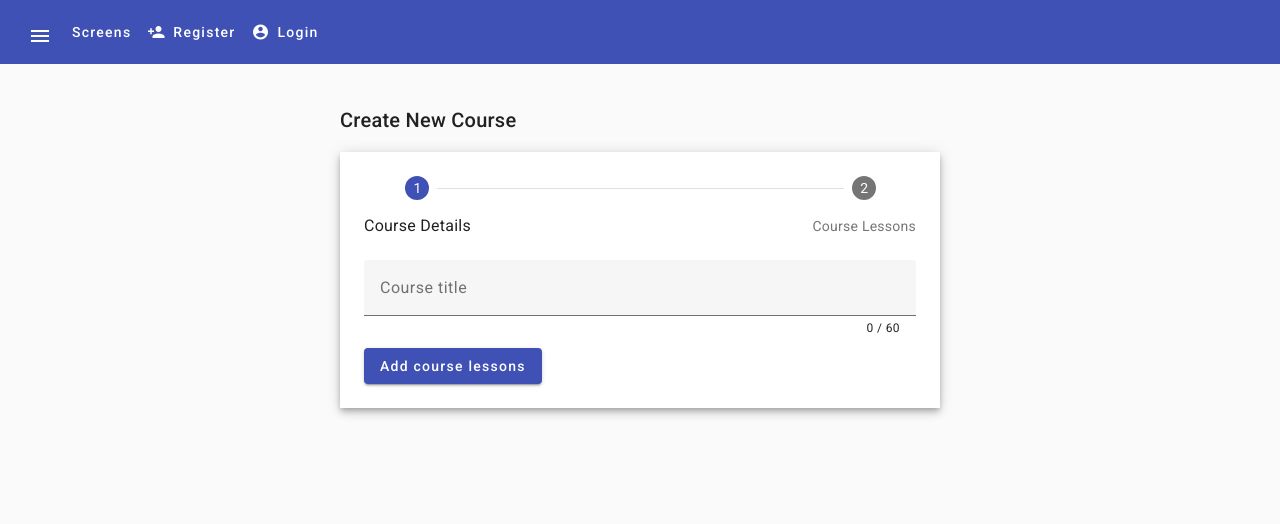
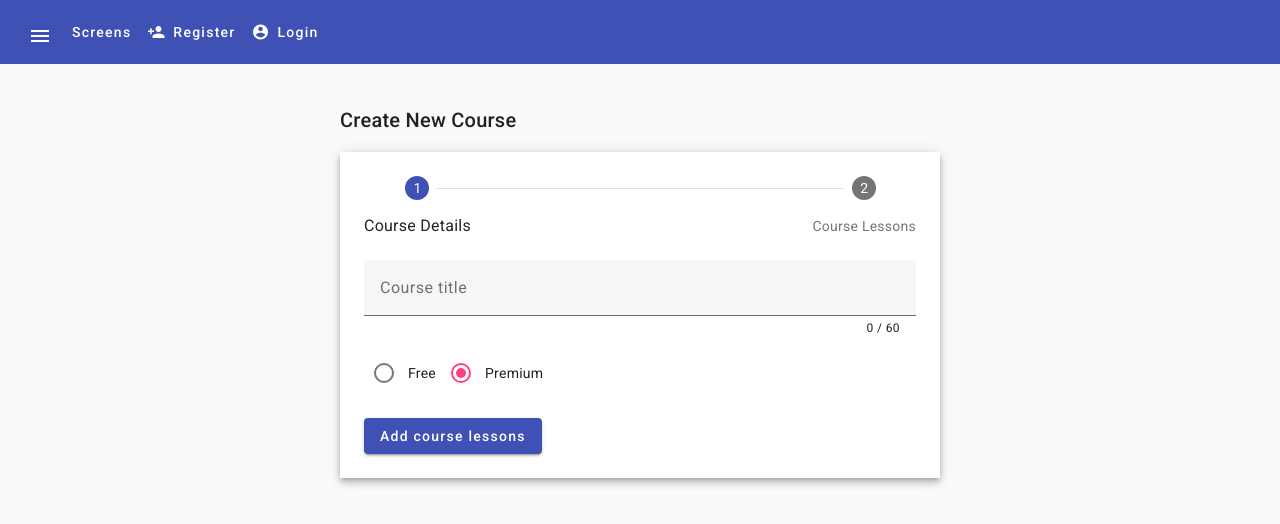
Before and after one commit to syedumerahmedcode/angular-material-course, an Angular app: page /add-new-course in a window 1280 px wide. Shown: the top 524 px of the page. Built offline with nearby package versions, Linux system fonts and the light colour scheme.

Commit message:
Feature: Radio button

```diff
--- a/src/app/create-course/create-course-step-1/create-course-step-1.component.html
+++ b/src/app/create-course/create-course-step-1/create-course-step-1.component.html
@@ -7,12 +7,16 @@
             {{title.value.length}} / 60
         </mat-hint>
         <mat-error *ngIf="courseTitle.errors?.minlength">
+            A minimum length of 5 characters is required.
+        </mat-error>
+    </mat-form-field>
 
-            A minimum length of 5 characters is required.
+    <mat-radio-group class="course-type" formControlName="courseType">
+        <mat-radio-button value="free">Free</mat-radio-button>
+        <mat-radio-button value="premium">Premium</mat-radio-button>
 
-        </mat-error>
 
-    </mat-form-field>
+    </mat-radio-group>
 
 
 
--- a/src/app/create-course/create-course-step-1/create-course-step-1.component.scss
+++ b/src/app/create-course/create-course-step-1/create-course-step-1.component.scss
@@ -8,3 +8,7 @@
   margin-top: 15px;
   margin-bottom: 15px;
 }
+
+mat-radio-button{
+  margin-right: 5px;
+}
```
